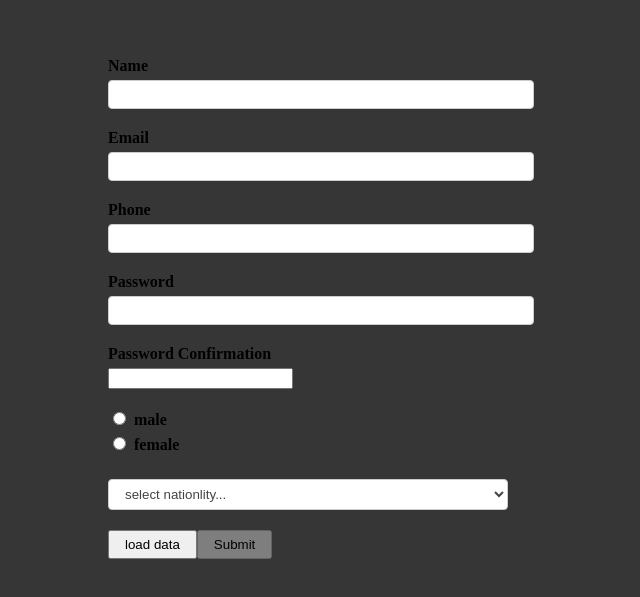
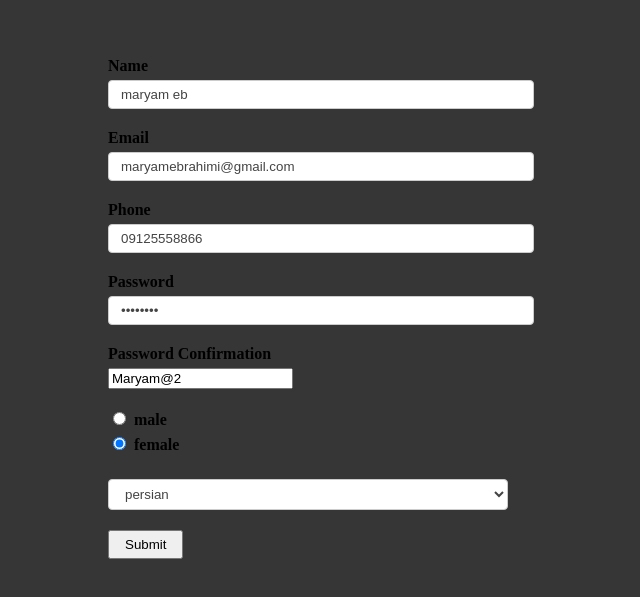
Before and after one commit to maryamer/Formik, a React (Vite) app: page / in a window 1280 px wide. Shown: the part 107-704 px from the top of the page, without its empty margins (319-959 px from the left). Built offline with nearby package versions, Linux system fonts and the light colour scheme; data requests are answered from the project's data file.

Commit message:
get and set data from backend

```diff
--- a/package.json
+++ b/package.json
@@ -11,6 +11,7 @@
     "preview": "vite preview"
   },
   "dependencies": {
+    "axios": "^1.5.1",
     "formik": "^2.4.5",
     "json-server": "^0.17.4",
     "react": "^18.2.0",
--- a/server/db.json
+++ b/server/db.json
@@ -1,5 +1,6 @@
 {
     "users":[ {
+  "id":"1",
   "name": "maryam eb",
   "email": "maryamebrahimi@gmail.com",
   "phone": "09125558866",
--- a/src/components/SignUpForm.jsx
+++ b/src/components/SignUpForm.jsx
@@ -1,19 +1,21 @@
+import axios from "axios";
 import { useFormik } from "formik";
+import { useEffect } from "react";
 import { useState } from "react";
 import * as Yup from "yup";
 import Input from "./common/input";
 import RadioInput from "./common/RadioInput";
 import SelectComponent from "./common/SelectComponent";
 
-const savedData = {
-  name: "maryam eb",
-  email: "maryamebrahimi@gmail.com",
-  phone: "09125558866",
-  password: "Maryam@2",
-  passwordConfirm: "Maryam@2",
-  gender: "1",
-  nationality: "IR",
-};
+// const savedData = {
+//   name: "maryam eb",
+//   email: "maryamebrahimi@gmail.com",
+//   phone: "09125558866",
+//   password: "Maryam@2",
+//   passwordConfirm: "Maryam@2",
+//   gender: "1",
+//   nationality: "IR",
+// };
 const initialValues = {
   name: "",
   email: "",
@@ -69,6 +71,18 @@ export default function SignUpForm() {
     validateOnMount: true,
     enableReinitialize: true,
   });
+  //  http://localhost:5000/users
+  useEffect(() => {
+    async function getUserData() {
+      try {
+        const { data } = await axios.get("http://localhost:5000/users/1");
+        setFormValues(data);
+      } catch (error) {
+        console.log(error);
+      }
+    }
+    getUserData();
+  }, []);
   console.log(formik.values);
   return (
     <div>
@@ -94,7 +108,7 @@ export default function SignUpForm() {
           formik={formik}
           name="nationality"
         />
-        <button onClick={() => setFormValues(savedData)}>load data</button>
+        {/* <button onClick={() => setFormValues(savedData)}>load data</button> */}
         <button type="submit " disabled={!formik.isValid}>
           Submit
         </button>
```
Also changed, not shown: 1 other file (tests, documents, lock files or other folders).
